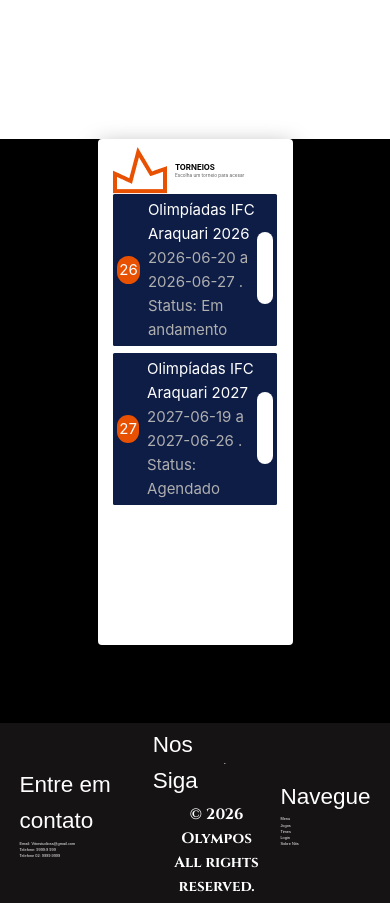
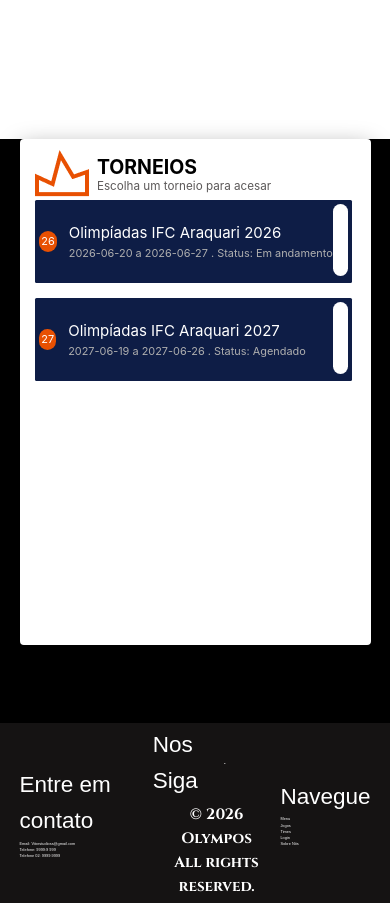
Before and after one commit to vilmarmichelsfilho/Olympus-Hackathon2K26, a Vue app: page / in a window 390 px wide. Shown: the part 900-1803 px from the top of the page. Built offline with nearby package versions, Linux system fonts and the light colour scheme; some icons are missing; a web font is replaced by a local one.

Commit message:
Começo da responsividade

```diff
--- a/src/components/selecionarCodTorneio.vue
+++ b/src/components/selecionarCodTorneio.vue
@@ -65,4 +65,17 @@ ul {
   padding: 0;
   margin: 0 2vw;
 }
+@media  (max-width: 750px){
+  h2{
+    font-size: 5vw
+  }
+h3{
+  font-size: 3vw;
+}
+.popup-boxx{
+  width: 90vw;
+  margin: 0 5vw;
+}
+
+}
 </style>
--- a/src/components/selecionarTorneioCard.vue
+++ b/src/components/selecionarTorneioCard.vue
@@ -62,4 +62,15 @@ p{
   width: fit-content;
   color: #E85002;
 }
+@media (max-width: 750px){
+  .conteiner{
+    gap: 3vw;
+  }
+  li{
+    margin: 0 0 4vw 0;
+  }
+  p{
+    font-size: 2.8vw;
+  }
+}
 </style>
```
